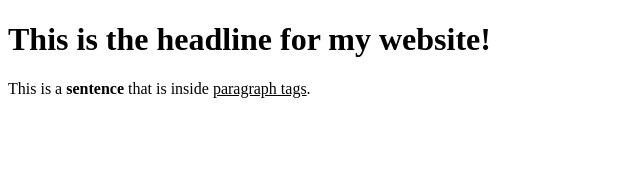
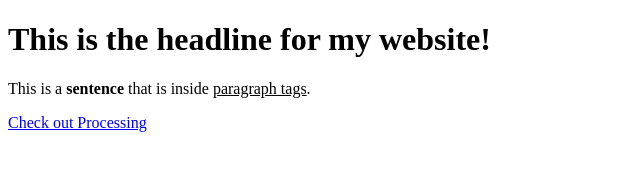
Before and after one commit to sgolanka/IndexPageForP5Examples, a plain HTML site: page index.html in a window 1280 px wide. Shown: the whole page, without its empty margins (0-640 px from the left). Drawn offline with Linux system fonts and the light colour scheme.

Commit message:
added a link to processing

```diff
--- a/index.html
+++ b/index.html
@@ -3,6 +3,7 @@
  <body>
 <h1>This is the headline for my website!</h1>
   <p>This is a <b>sentence</b> that is inside <u>paragraph tags</u>.</p>
+  <p><a href="https://processing.org/">Check out Processing</a></p>
 
  </body>
 </html>
```
